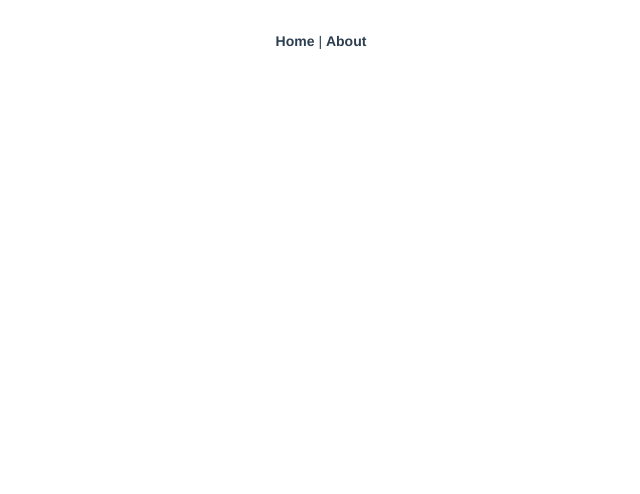
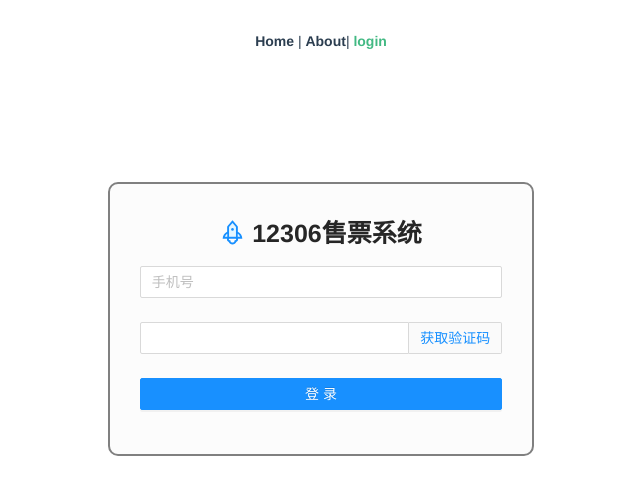
Before and after one commit to mujiubai/m12306, a Vue app in the folder web/: page /login in a window 1280 px wide. Before the commit this address had no page. Shown: the top 494 px of the page, without its empty margins (319-959 px from the left). Built offline with nearby package versions, Linux system fonts and the light colour scheme.

Commit message:
添加登录注册二合一页面，后端接口待开发

```diff
--- a/web/package.json
+++ b/web/package.json
@@ -10,6 +10,7 @@
   "dependencies": {
     "@ant-design/icons-vue": "^6.1.0",
     "ant-design-vue": "^3.2.15",
+    "axios": "^1.6.0",
     "core-js": "^3.8.3",
     "vue": "^3.2.13",
     "vue-router": "^4.0.3",
--- a/web/src/App.vue
+++ b/web/src/App.vue
@@ -1,7 +1,8 @@
 <template>
   <nav>
     <router-link to="/">Home</router-link> |
-    <router-link to="/about">About</router-link>
+    <router-link to="/about">About</router-link>|
+    <router-link to="/login">login</router-link>
   </nav>
   <router-view/>
 </template>
--- a/web/src/router/index.js
+++ b/web/src/router/index.js
@@ -14,6 +14,11 @@
     // this generates a separate chunk (about.[hash].js) for this route
     // which is lazy-loaded when the route is visited.
     component: () => import(/* webpackChunkName: "about" */ '../views/AboutView.vue')
+  },
+  {
+    path: '/login',
+
+    component: () => import('../views/login.vue')
   }
 ]
 
--- /dev/null
+++ b/web/src/views/login.vue
@@ -0,0 +1,81 @@
+<template>
+    <a-row class="login">
+      <a-col :span="8" :offset="8" class="login-main">
+        <h1 style="text-align: center"><rocket-two-tone />&nbsp;12306售票系统</h1>
+        <a-form
+            :model="loginForm"
+            name="basic"
+            autocomplete="off"
+        >
+          <a-form-item
+              label=""
+              name="mobile"
+              :rules="[{ required: true, message: '请输入手机号!' }]"
+          >
+            <a-input v-model:value="loginForm.mobile" placeholder="手机号"/>
+          </a-form-item>
+
+          <a-form-item
+              label=""
+              name="code"
+              :rules="[{ required: true, message: '请输入验证码!' }]"
+          >
+            <a-input v-model:value="loginForm.code">
+              <template #addonAfter>
+                <a @click="sendCode">获取验证码</a>
+              </template>
+            </a-input>
+            <!--<a-input v-model:value="loginForm.code" placeholder="验证码"/>-->
+          </a-form-item>
+
+          <a-form-item>
+            <a-button type="primary" block @click="login">登录</a-button>
+          </a-form-item>
+
+        </a-form>
+      </a-col>
+    </a-row>
+  </template>
+
+  <script>
+  import { defineComponent, reactive } from 'vue';
+
+  export default defineComponent({
+    name: "login-view",
+    setup() {
+
+      const loginForm = reactive({
+        mobile: '',
+        code: '',
+      });
+
+      const sendCode = () => {
+
+      };
+
+      const login = () => {
+
+      };
+
+      return {
+        loginForm,
+        sendCode,
+        login
+      };
+    },
+  });
+  </script>
+
+  <style>
+  .login-main h1 {
+    font-size: 25px;
+    font-weight: bold;
+  }
+  .login-main {
+    margin-top: 100px;
+    padding: 30px 30px 20px;
+    border: 2px solid grey;
+    border-radius: 10px;
+    background-color: #fcfcfc;
+  }
+  </style>
```
Also changed, not shown: 1 other file (tests, documents, lock files or other folders).
